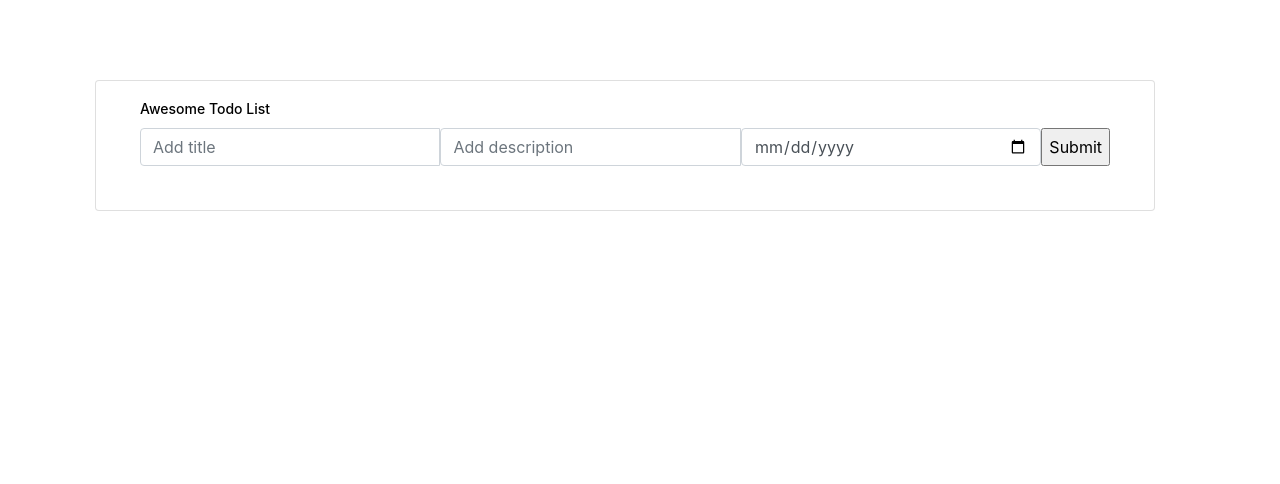
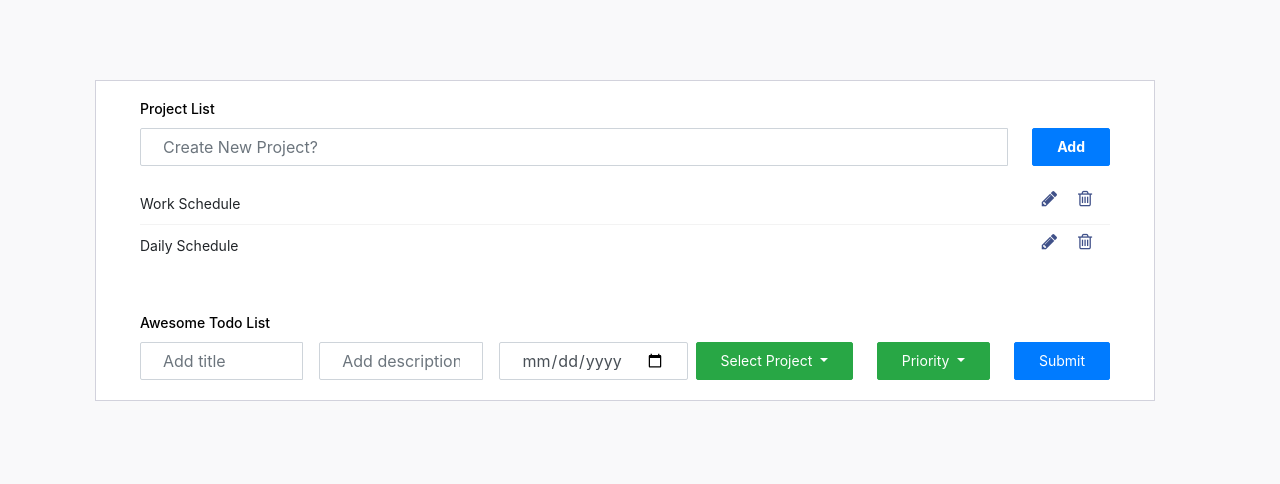
Before and after one commit to konyan/todo-project, a website built with webpack: page dist/index.html in a window 1280 px wide. Built offline with nearby package versions, Linux system fonts and the light colour scheme.

Commit message:
add project ui and project list

```diff
--- a/src/js/app.js
+++ b/src/js/app.js
@@ -1,3 +1,13 @@
+import data from "./data";
+import { project } from "./project";
+
+const getDefault = () => {
+  console.log("DAta", data);
+  project.showProjectsList(data);
+};
+
+document.addEventListener("DOMContentLoaded", getDefault);
+
 function Todo(title, description, dueDate) {
   this.title = title;
   this.description = description;
--- /dev/null
+++ b/src/js/data.js
@@ -0,0 +1,46 @@
+export default [
+  {
+    id: 1,
+    name: "Daily Schedule",
+    todos: [
+      {
+        id: 1,
+        title: "Wake Up",
+        description: "Wake Up Morning",
+        dueDate: "20/01/2020",
+        status: false,
+        priority: 1,
+      },
+      {
+        id: 2,
+        title: "Wake Up",
+        description: "Wake Up Morning",
+        dueDate: "20/01/2020",
+        status: true,
+        priority: 1,
+      },
+      {
+        id: 3,
+        title: "Wake Up",
+        description: "Wake Up Morning",
+        dueDate: "20/01/2020",
+        status: false,
+        priority: 2,
+      },
+    ],
+  },
+  {
+    id: 2,
+    name: "Work Schedule",
+    todos: [
+      {
+        id: 1,
+        title: "Wake Up",
+        description: "Wake Up Morning",
+        dueDate: "20/01/2020",
+        status: false,
+        priority: 1,
+      },
+    ],
+  },
+];
--- /dev/null
+++ b/src/js/project.js
@@ -0,0 +1,29 @@
+class Project {
+  constructor() {
+    this.name = document.querySelector("#name");
+    this.projects = document.querySelector("#projects");
+  }
+
+  showProjectsList(projects) {
+    let output = "";
+    projects.map((project) => {
+      output += `
+<li id="${project.id}" class="project">
+                        <div class="form-check">
+                          <label class="form-check-label">
+                            ${project.name}
+                          </label>
+                        </div>
+                        <div class="project-actions">
+                          <i class="edit-project fa fa-pencil"></i>
+                          <i class="remove-project fa fa-trash-o"></i>
+                        </div>
+                      </li>
+      `;
+    });
+
+    this.projects.innerHTML = output;
+  }
+}
+
+export const project = new Project();
--- /dev/null
+++ b/src/js/todo.js
@@ -0,0 +1,14 @@
+import Project from "./project";
+
+class Todo {
+  constructor() {
+    this.title = document.querySelector("#title");
+    this.description = document.querySelector("#description");
+    this.dueDate = document.querySelector("#dueDate");
+    this.priority = document.querySelector("#priority");
+    this.status = false;
+    this.idInput = document.querySelector("#id");
+  }
+
+  showTodo(todos) {}
+}
```
Also changed, not shown: dist/css/style.css, dist/index.html, dist/js/bundle.js.
